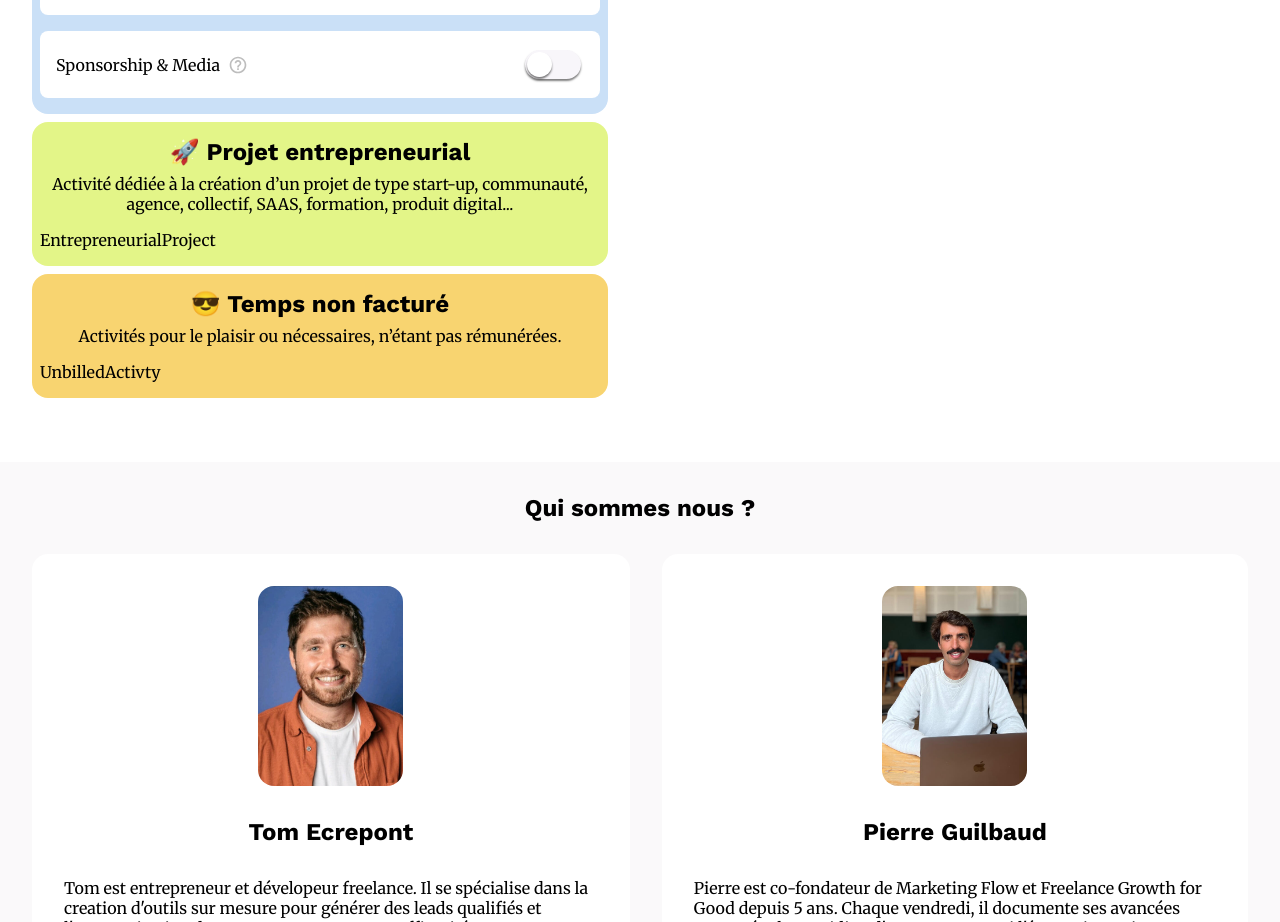
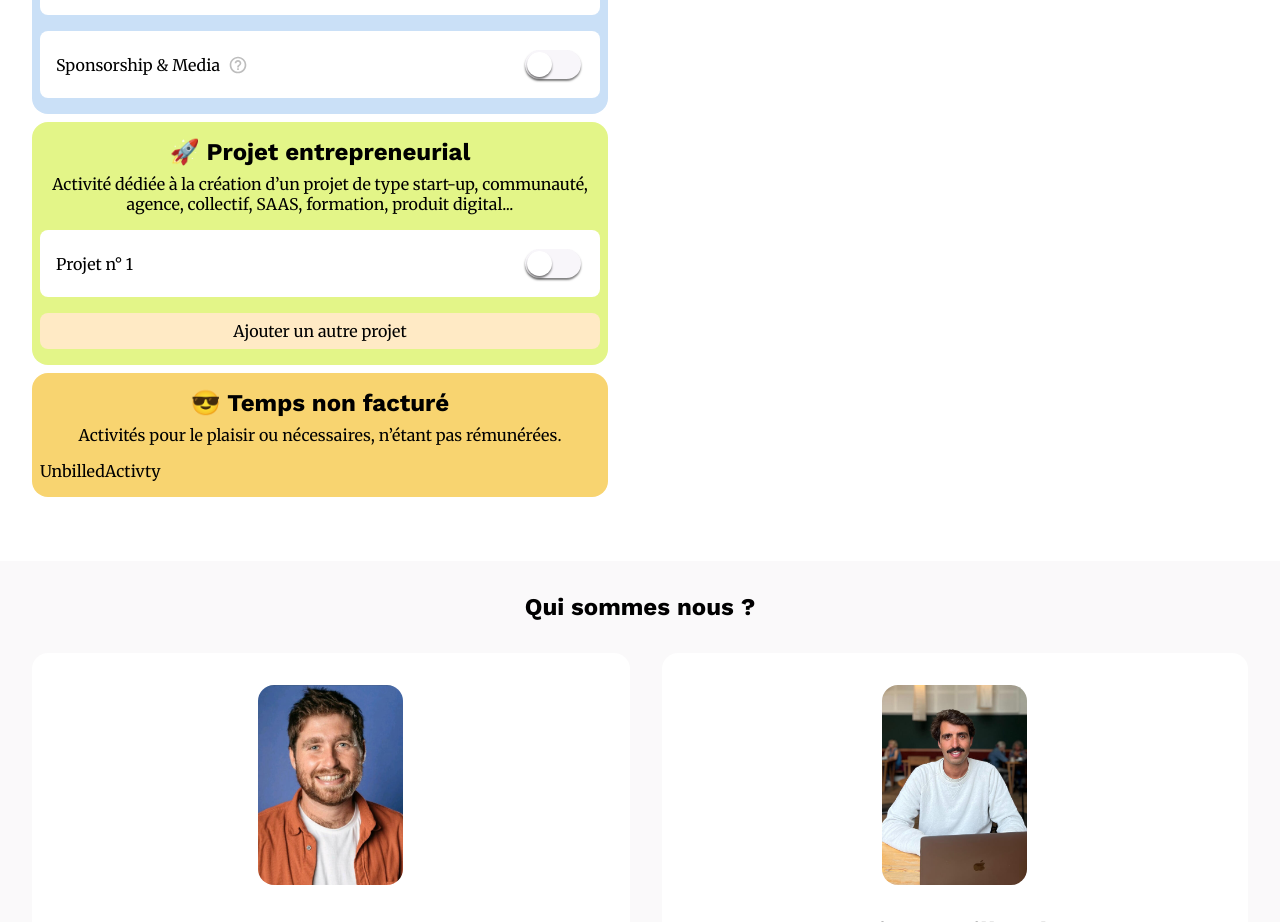
Before and after one commit to troptropcontent/freelance_revenue_simulator, a React (Vite) app in the folder frontend/: page / in a window 1280 px wide. Shown: the part 932-1854 px from the top of the page. Built offline with nearby package versions, Linux system fonts and the light colour scheme.

Commit message:
allow user to add as many entrepreunarial_project he wants

```diff
--- a/frontend/src/components/simulator/activities/inputs/BaseActivity.tsx
+++ b/frontend/src/components/simulator/activities/inputs/BaseActivity.tsx
@@ -4,19 +4,19 @@ import { Box } from "src/components/ui/Box";
 const BaseActivity = ({
   title,
   description,
-  identifier,
+  index,
   children,
 }: {
   title: string;
   description?: string;
-  identifier: string;
+  index: number;
   children: React.ReactNode;
 }) => {
   return (
     <Accordion.Item
       title={title}
-      value={identifier}
-      key={identifier}
+      value={`activity_${index}`}
+      key={`activity_${index}`}
       description={description}
     >
       <Box flex flexDirection="column" padding={{ top: "md" }} gap="lg">
--- a/frontend/src/components/simulator/activities/inputs/Consulting.tsx
+++ b/frontend/src/components/simulator/activities/inputs/Consulting.tsx
@@ -11,7 +11,7 @@ const Consulting = ({ index }: { index: number }) => {
   return (
     <BaseActivity
       title={t("simulator.activities.consulting.label")}
-      identifier={`consulting_${index}`}
+      index={index}
       description={t("simulator.activities.consulting.description")}
     >
       <CurrencyInputGroup
--- a/frontend/src/components/simulator/activities/inputs/Entrepreneurship.tsx
+++ b/frontend/src/components/simulator/activities/inputs/Entrepreneurship.tsx
@@ -2,46 +2,66 @@ import { Range } from "src/components/ui/formik/Range";
 import { BaseActivity } from "src/components/simulator/activities/inputs/BaseActivity";
 import { EnjoymentRateInput } from "src/components/simulator/activities/private/EnjoymentRateInput";
 import { useTranslation } from "react-i18next";
+import { useFormikContext } from "formik";
+import { FormValues } from "src/App";
+import { ActivitiesType } from "../../constants";
+import { CurrencyInputGroup } from "src/components/ui/formik/groups/CurrencyInputGroup";
 
-const Entrepreneurship = () => {
+const Entrepreneurship = ({ index }: { index: number }) => {
   const { t } = useTranslation();
+  const { values, getFieldMeta } = useFormikContext<FormValues>();
+  const base_name = `activities[${index}].values`;
+
+  const { value: label } = getFieldMeta<
+    ActivitiesType["entrepreneurship"]["initial_values"]["name"]
+  >(`${base_name}.name`);
+
+  const loadLabel = () => {
+    if (label) {
+      return label;
+    }
+
+    let entrepreuneurial_project_index = 0;
+
+    values.activities.some((activity, i) => {
+      if (activity.type == "entrepreneurship") {
+        entrepreuneurial_project_index++;
+      }
+      return i == index;
+    });
+
+    return t("simulator.activities.entrepreneurial_project.label", {
+      index: entrepreuneurial_project_index,
+    });
+  };
+
   return (
-    <BaseActivity
-      title={t("simulator.activities.digital_product.label")}
-      identifier="entrepreneurship"
-      description={t("simulator.activities.digital_product.description")}
-    >
-      <Range
-        name="activities.digital_product.rate"
-        label={t("simulator.activities.digital_product.inputs.rate.label")}
-        valueFormater={(value) => t("common.currency.EUR", { value })}
-        min={0}
-        max={10000}
-        step={50}
+    <BaseActivity title={loadLabel()} index={index}>
+      <CurrencyInputGroup
+        name={`activities[${index}].values.rate`}
+        label={t(
+          "simulator.activities.entrepreneurial_project.inputs.rate.label",
+        )}
       />
       <Range
-        name="activities.digital_product.quantity"
-        label={t("simulator.activities.digital_product.inputs.quantity.label")}
-        valueFormater={(value) =>
-          t("common.value_with_unit.per_month", { value })
-        }
+        name={`${base_name}.quantity`}
+        label={t(
+          "simulator.activities.entrepreneurial_project.inputs.quantity.label",
+        )}
         min={0}
         max={1000}
         step={10}
       />
       <Range
-        name="activities.digital_product.average_time_spent"
+        name={`${base_name}.average_time_spent`}
         label={t(
-          "simulator.activities.digital_product.inputs.average_time_spent.label",
+          "simulator.activities.entrepreneurial_project.inputs.average_time_spent.label",
         )}
-        valueFormater={(value) =>
-          t("common.value_with_unit.number_of_days_per_week", { count: value })
-        }
         min={0}
         max={20}
         step={0.5}
       />
-      <EnjoymentRateInput name="activities.digital_product.enjoyment_rate" />
+      <EnjoymentRateInput name={`${base_name}.enjoyment_rate`} />
     </BaseActivity>
   );
 };
--- a/frontend/src/components/simulator/activities/inputs/FreelanceDailyRate.tsx
+++ b/frontend/src/components/simulator/activities/inputs/FreelanceDailyRate.tsx
@@ -14,7 +14,7 @@ const FreelanceDailyRate = ({ index }: { index: number }) => {
     <BaseActivity
       title={t("simulator.activities.freelance_daily_rate.label")}
       description={t("simulator.activities.freelance_daily_rate.description")}
-      identifier="freelance_daily_rate"
+      index={index}
     >
       <CurrencyInputGroup
         name={`activities[${index}].values.rate`}
--- a/frontend/src/components/simulator/activities/inputs/FreelanceOnDelivery.tsx
+++ b/frontend/src/components/simulator/activities/inputs/FreelanceOnDelivery.tsx
@@ -11,7 +11,7 @@ const FreelanceOnDelivery = ({ index }: { index: number }) => {
   return (
     <BaseActivity
       title={t("simulator.activities.freelance_on_delivery.label")}
-      identifier="freelance_on_delivery"
+      index={index}
       description={t("simulator.activities.freelance_on_delivery.description")}
     >
       <CurrencyInputGroup
--- a/frontend/src/components/simulator/activities/inputs/Sponsorship.tsx
+++ b/frontend/src/components/simulator/activities/inputs/Sponsorship.tsx
@@ -10,7 +10,7 @@ const Sponsorship = ({ index }: { index: number }) => {
   return (
     <BaseActivity
       title={t("simulator.activities.sponsorship.label")}
-      identifier="sponsorship"
+      index={index}
       description={t("simulator.activities.sponsorship.description")}
     >
       <CurrencyInputGroup
--- a/frontend/src/components/simulator/activities/kinds/EntrepreneurialProject.tsx
+++ b/frontend/src/components/simulator/activities/kinds/EntrepreneurialProject.tsx
@@ -1,13 +1,30 @@
 import { useTranslation } from "react-i18next";
 import { BaseKind } from "./BaseKind";
 import { Box } from "src/components/ui/Box";
+import { useFormikContext } from "formik";
+import { FormValues } from "src/App";
+import { Activities } from "../../constants";
+import { Entrepreneurship } from "../inputs/Entrepreneurship";
+import { Button } from "src/components/ui/Button";
 
 const EntrepreneurialProject = ({
   color,
 }: {
   color: React.ComponentProps<typeof Box>["background"];
 }) => {
+  const { values, setValues } = useFormikContext<FormValues>();
   const { t } = useTranslation();
+
+  const addNewEntrepreunarialProject = () => {
+    values.activities = [
+      ...values.activities,
+      {
+        type: "entrepreneurship",
+        values: Activities.entrepreneurship.initial_values,
+      },
+    ];
+    setValues(values);
+  };
   return (
     <BaseKind
       kind="entrepeunarial_project"
@@ -17,7 +34,16 @@ const EntrepreneurialProject = ({
         "simulator.activities.kinds.entrepreneurial_project.description",
       )}
     >
-      EntrepreneurialProject
+      {values.activities.map((activity, i) => {
+        if (Activities[activity.type].kind == "entrepeunarial_project") {
+          return <Entrepreneurship index={i} key={`activity_${i}`} />;
+        } else {
+          return null;
+        }
+      })}
+      <Button onClick={addNewEntrepreunarialProject}>
+        Ajouter un autre projet
+      </Button>
     </BaseKind>
   );
 };
--- a/frontend/src/components/simulator/constants.ts
+++ b/frontend/src/components/simulator/constants.ts
@@ -49,6 +49,7 @@ type ActivitiesType = {
   };
   entrepreneurship: BaseActivity & {
     initial_values: {
+      name?: string;
       rate: number;
       quantity: number;
       average_time_spent: number;
@@ -151,4 +152,4 @@ const AverageWorkingConditions = {
 
 export { Activities, ActivityKinds, AverageWorkingConditions, Frequencies };
 
-export type { ActivitiesWithKind };
+export type { ActivitiesWithKind, ActivitiesType };
--- a/frontend/src/components/ui/Button.tsx
+++ b/frontend/src/components/ui/Button.tsx
@@ -26,11 +26,30 @@ const Button = forwardRef<
   React.ComponentPropsWithoutRef<"button"> & {
     color?: Exclude<ButtonColor, "white" | "black">;
   }
->(({ children, color = "brand", ...props }, forwardedRef) => (
-  <StyledButton {...props} $color={color} ref={forwardedRef}>
-    {children}
-  </StyledButton>
-));
+>(({ children, color = "brand", onClick, ...props }, forwardedRef) => {
+  const handleClick = (
+    e: Parameters<
+      NonNullable<React.ComponentPropsWithoutRef<"button">["onClick"]>
+    >[0],
+  ) => {
+    if (onClick == undefined) {
+      return;
+    }
+
+    e.preventDefault();
+    onClick(e);
+  };
+  return (
+    <StyledButton
+      {...props}
+      onClick={handleClick}
+      $color={color}
+      ref={forwardedRef}
+    >
+      {children}
+    </StyledButton>
+  );
+});
 Button.displayName = "Button";
 
 export { Button };
--- a/frontend/src/locales/fr/translation.json
+++ b/frontend/src/locales/fr/translation.json
@@ -155,18 +155,18 @@
               }
             }
           },
-          "digital_product": {
-            "label": "Digital Product",
+          "entrepreneurial_project": {
+            "label": "Projet n° {{index}}",
             "description": "Template, ebook, mini formation, etc.",
             "inputs": {
               "rate": {
-                "label": "Tarif du produit"
+                "label": "Chiffre d’affaires mensuel estimé"
               },
               "quantity": {
-                "label": "Nombre de produits digitaux vendus"
+                "label": "Nombre de mois facturés"
               },
               "average_time_spent": {
-                "label": "Temps alloué"
+                "label": "Nombre de jours alloués par semaine"
               }
             }
           },
```
Also changed, not shown: frontend/src/components/simulator/activities/inputs/SideProject.tsx (deleted, +0 -39 lines).
